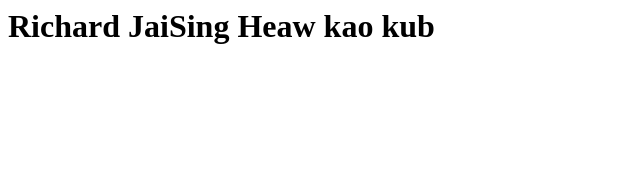
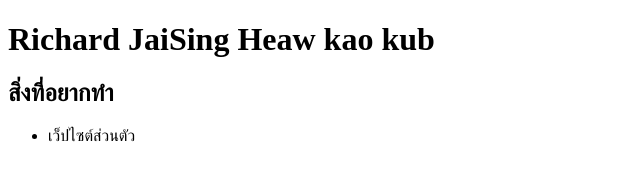
Before and after one commit to RIchardIDE/my-profile, a plain HTML site: page my-profile/index.html in a window 1280 px wide. Shown: the whole page, without its empty margins (0-640 px from the left). Drawn offline with Linux system fonts and the light colour scheme.

Commit message:
Update head func index.html

```diff
--- a/my-profile/index.html
+++ b/my-profile/index.html
@@ -1,3 +1,21 @@
-<link rel="stylesheet" href="style.css">
+<!DOCTYPE html>
+<html lang="en">
 
- <h1>Richard JaiSing Heaw kao kub</h1>
+<head>
+    <meta charset="UTF-8">
+    <meta name="viewport" content="width=device-width, initial-scale=1.0">
+    <link rel="stylesheet" href="style.css">
+    <title>Document</title>
+</head>
+
+<body>
+    <main class="card">
+        <h1>Richard JaiSing Heaw kao kub</h1>
+        <h2>สิ่งที่อยากทำ</h2>
+        <ul>
+            <li>เว็ปไซต์ส่วนตัว</li>
+        </ul>
+    </main>
+</body>
+
+</html>
```
